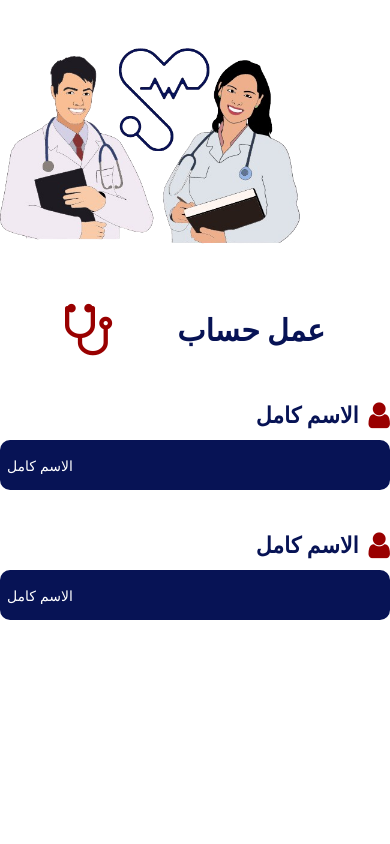
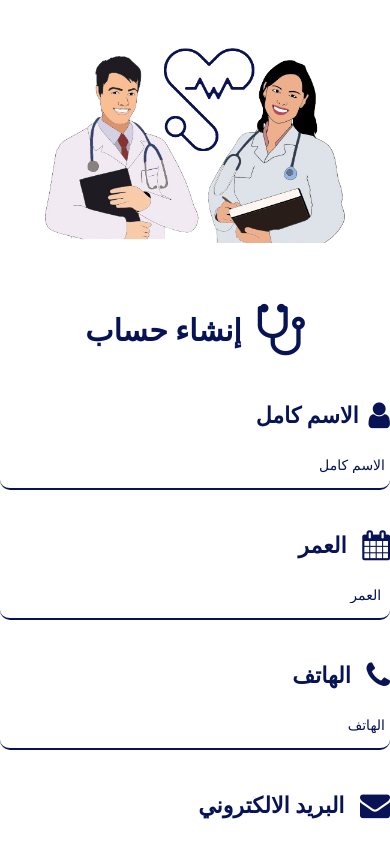
Before and after one commit to KarimALI88/Graduation-Project, a React Native app: screen /Signup in a window 390 px wide. Built offline with nearby package versions, Linux system fonts and the light colour scheme.

Commit message:
finish signup design

```diff
--- a/package.json
+++ b/package.json
@@ -13,10 +13,12 @@
     "expo-status-bar": "~1.11.1",
     "react": "18.2.0",
     "react-native": "0.73.4",
+    "react-native-paper": "^5.12.3",
+    "react-native-picker-select": "^9.0.1",
     "react-native-vector-icons": "^10.0.3"
   },
   "devDependencies": {
     "@babel/core": "^7.20.0"
   },
-  "private": true
+  "private":true
 }
--- a/screens/SignupScreen.js
+++ b/screens/SignupScreen.js
@@ -7,7 +7,9 @@ import {
   StyleSheet,
   SafeAreaView,
   TextInput,
+  Pressable,
 } from "react-native";
+import RNPickerSelect from "react-native-picker-select";
 import { FontAwesome } from "@expo/vector-icons";
 
 const signupImage = require("../assets/signup-img.png");
@@ -16,38 +18,114 @@ const signupIcon = require("../assets/sma3at.png");
 export default function Signup() {
   return (
     <SafeAreaView style={styles.container}>
+      <ScrollView showsVerticalScrollIndicator={false}>
+        <View style={styles.imageContainer}>
           <Image
             source={signupImage}
             style={styles.signupImg}
             resizeMode="contain"
           />
+        </View>
         <View style={styles.createAcc}>
-        <FontAwesome name="stethoscope" size={60} color="#900" />
-        <Text style={styles.createAccText}>عمل حساب</Text>
+          <FontAwesome name="stethoscope" size={60} color="#071355" />
+          <Text style={styles.createAccText}>إنشاء حساب</Text>
         </View>
         <View style={styles.inputsView}>
           <View style={styles.labelView}>
-          <FontAwesome name="user" size={30} color="#900" />
+            <FontAwesome name="user" size={30} color="#071355" />
             <Text style={styles.label}>الاسم كامل</Text>
           </View>
           <TextInput
             style={styles.input}
             placeholder="الاسم كامل"
-          placeholderTextColor={"white"}
+            placeholderTextColor={"#071355"}
           />
         </View>
-      {/* password */}
+        {/* age*/}
         <View style={styles.inputsView}>
           <View style={styles.labelView}>
-          <FontAwesome name="user" size={30} color="#900" />
-          <Text style={styles.label}>الاسم كامل</Text>
+            <FontAwesome name="calendar" size={30} color="#071355" />
+            <Text style={styles.label}> العمر</Text>
           </View>
           <TextInput
             style={styles.input}
-          placeholder="الاسم كامل"
-          placeholderTextColor={"white"}
+            placeholder="العمر "
+            placeholderTextColor={"#071355"}
+            keyboardType="numeric"
           />
         </View>
+        {/* phone*/}
+        <View style={styles.inputsView}>
+          <View style={styles.labelView}>
+            <FontAwesome name="phone" size={30} color="#071355" />
+            <Text style={styles.label}> الهاتف</Text>
+          </View>
+          <TextInput
+            style={styles.input}
+            placeholder=" الهاتف"
+            placeholderTextColor={"#071355"}
+            keyboardType="phone-pad"
+          />
+        </View>
+        {/* email*/}
+        <View style={styles.inputsView}>
+          <View style={styles.labelView}>
+            <FontAwesome name="envelope" size={30} color="#071355" />
+            <Text style={styles.label}> البريد الالكتروني</Text>
+          </View>
+          <TextInput
+            style={styles.input}
+            placeholder=" البريد الالكتروني"
+            placeholderTextColor={"#071355"}
+            keyboardType="email-address"
+          />
+        </View>
+        {/* password*/}
+        <View style={styles.inputsView}>
+          <View style={styles.labelView}>
+            <FontAwesome name="key" size={30} color="#071355" />
+            <Text style={styles.label}> كلمه المرور</Text>
+          </View>
+          <TextInput
+            style={styles.input}
+            placeholder="  كلمه المرور"
+            placeholderTextColor={"#071355"}
+            keyboardType="default"
+            secureTextEntry={true}
+          />
+        </View>
+        {/* confirmpassword*/}
+        <View style={styles.inputsView}>
+          <View style={styles.labelView}>
+            <FontAwesome name="key" size={30} color="#071355" />
+            <Text style={styles.label}> تأكيد كلمه المرور</Text>
+          </View>
+          <TextInput
+            style={styles.input}
+            placeholder=" تأكيد كلمه المرور"
+            placeholderTextColor={"#071355"}
+            keyboardType="default"
+            secureTextEntry={true}
+          />
+        </View>
+        {/* gender*/}
+        <View style={styles.inputsView}>
+          <View style={styles.labelView}>
+            <FontAwesome name="venus-mars" size={30} color="#071355"/>
+            <Text style={styles.label}> النوع </Text>
+          </View>
+          <RNPickerSelect
+            onValueChange={(value) => console.log(value)}
+            items={[
+              { label: "ذكر", value: "male" },
+              { label: "انثي", value: "female" },
+            ]}
+          />
+        </View>
+        <Pressable>
+          <Text style={styles.button}>تسجيل </Text>
+        </Pressable>
+      </ScrollView>
     </SafeAreaView>
   );
 }
@@ -55,20 +133,24 @@ export default function Signup() {
 const styles = StyleSheet.create({
   container: {
     flex: 1,
-    padding: StatusBar.currentHeight,
+    paddingVertical: StatusBar.currentHeight,
+    paddingHorizontal: 15,
+  },
+  imageContainer : {
+    justifyContent: "center",
+    alignItems: "center",
   },
   signupImg: {
     // flex: 0.5, // Set the width of the image to 20% of its parent's width
     // aspectRatio: 1, // Maintain the aspect ratio of the image
     width: 300,
     height: 300,
+  },
+  createAcc: {
+    flexDirection: "row-reverse",
     justifyContent: "center",
     alignItems: "center",
-  },
-  createAcc: {
-    flexDirection: "row",
-    justifyContent: "space-evenly",
-    alignItems: "center",
+    gap: 16,
   },
   createAccText: {
     fontSize: 30,
@@ -83,16 +165,17 @@ const styles = StyleSheet.create({
     marginTop: 40,
   },
   input: {
-    borderColor: "#071355",
-    borderWidth: 2,
+    borderBottomColor: "#071355",
+    borderBottomWidth: 2,
     borderRadius: 10,
     height: 50,
     marginTop: 10,
-    backgroundColor: "#071355",
-    color: "white",
+    backgroundColor: "white",
+    color: "#071355",
     paddingHorizontal: 5,
+    textAlign: "right",
   },
-  labelView : {
+  labelView: {
     flexDirection: "row-reverse", // Change the direction of the row to right-to-left
     alignItems: "center", // Align the items in the center
   },
@@ -101,6 +184,25 @@ const styles = StyleSheet.create({
     fontSize: 22,
     fontWeight: "600",
     textAlign: "right",
-    marginRight: 10
+    marginRight: 10,
+  },
+  button: {
+    paddingHorizontal: 30,
+    paddingVertical: 10,
+    borderRadius: 10,
+    fontWeight: "bold",
+    backgroundColor: "#071355",
+    color: "white",
+    fontSize: 20,
+    shadowColor: "black",
+    shadowOffset: {
+      width: 6,
+      height: 6,
+    },
+    shadowOpacity: 0.9,
+    shadowRadius: 4,
+    elevation: 10,
+    textAlign: "center",
+    marginVertical: 20,
   },
 });
```
Also changed, not shown: App.js (line endings or trailing spaces), 1 other file (tests, documents, lock files or other folders). Lines whose indentation alone changed are shown as unchanged.
